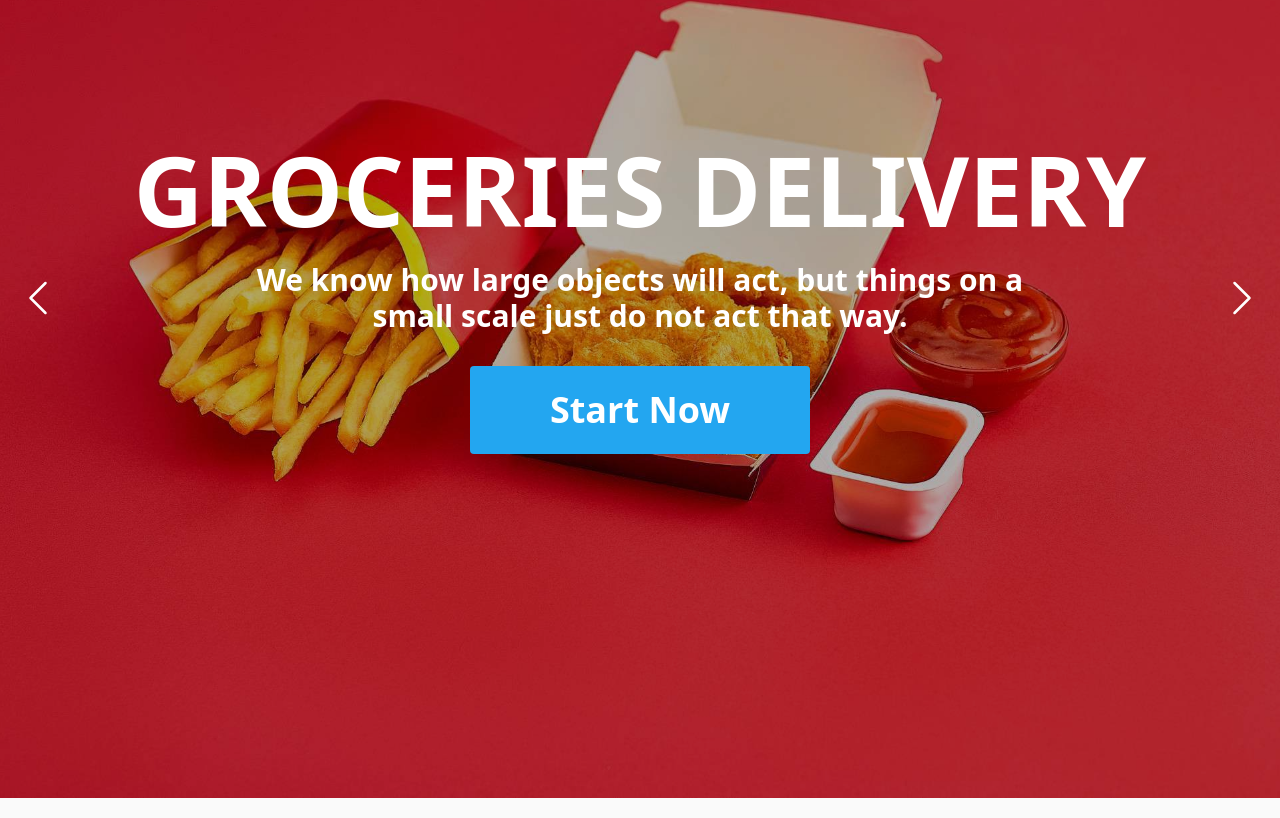
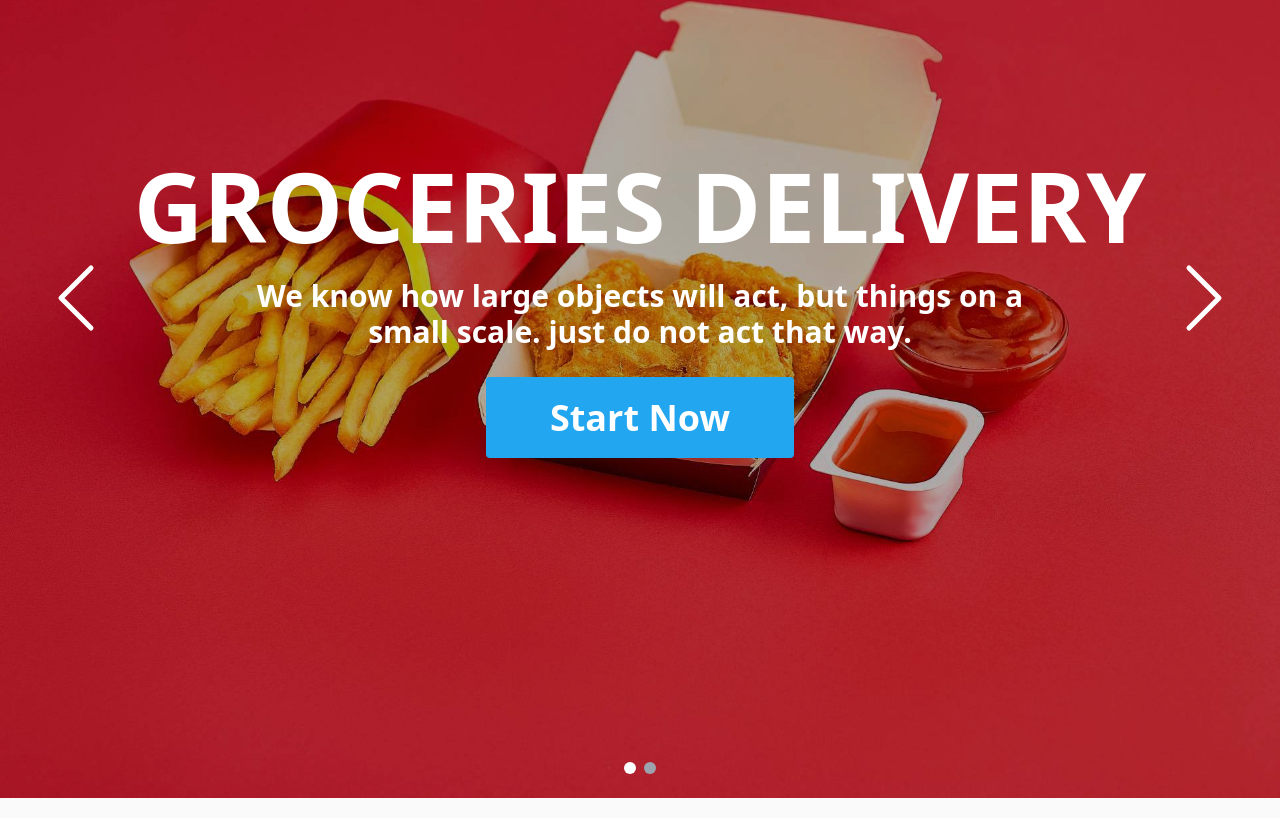
Before and after one commit to nilayotu/ecommerce-project, a React (Vite) app: page / in a window 1280 px wide. Shown: the part 282-1100 px from the top of the page. Built offline with nearby package versions, Linux system fonts and the light colour scheme.

Commit message:
slider update

```diff
--- a/src/components/Slider.jsx
+++ b/src/components/Slider.jsx
@@ -1,10 +1,12 @@
 import React, { useState, useEffect } from "react";
 import { useSelector } from "react-redux";
 import { ChevronLeft, ChevronRight } from "lucide-react";
+import { Link } from "react-router-dom";
 
 export default function Slider() {
   const items = useSelector((state) => state.slider.items);
   const [isMobile, setIsMobile] = useState(false);
+  const [currentIndex, setCurrentIndex] = useState(0);
 
   useEffect(() => {
     const checkScreenSize = () => setIsMobile(window.innerWidth < 768);
@@ -13,38 +15,75 @@ export default function Slider() {
     return () => window.removeEventListener("resize", checkScreenSize);
   }, []);
 
+
+  const prevSlide = () => {
+    setCurrentIndex((prev) =>
+      prev === 0 ? items.length - 1 : prev - 1
+    );
+  };
+
+  const nextSlide = () => {
+    setCurrentIndex((prev) =>
+      prev === items.length - 1 ? 0 : prev + 1
+    );
+  };
+
   return (
     <div className="relative w-full h-[450px] sm:h-[500px] md:h-[600px] lg:h-[1000px] overflow-hidden">
-      {items.map((item) => (
+      {items.map((item, index) => (
         <div
           key={item.id}
-          className="relative w-full h-full bg-cover bg-center bg-no-repeat flex items-center justify-center"
+          className={`absolute inset-0 w-full h-full bg-cover bg-center bg-no-repeat flex items-center justify-center transition-opacity duration-700 ${
+            index === currentIndex ? "opacity-100 z-10" : "opacity-0 z-0"
+          }`}
           style={{ backgroundImage: `url(${item.img})` }}
         >
           <div className="absolute inset-0 bg-black bg-opacity-30"></div>
 
-          <div className="relative z-10 text-center text-white px-4">
+          {/* Slider İçerik */}
+          <div className="relative z-20 text-center text-white px-4">
             <h2 className="text-3xl sm:text-3xl md:text-8xl font-semibold md:font-bold mb-2 sm:mb-4">
               {item.title}
             </h2>
-            <p className="mb-6 sm:mb-8 mt-4 sm:mt-6 max-w-xl md:max-w-4xl mx-auto px-8 font-semibold text-md sm:text-base md:text-3xl">
-              {isMobile
-                ? "We know how large objects will act, but things on a small scale."
-                : "We know how large objects will act, but things on a small scale just do not act that way."}
+            <p className="md:mb-12 sm:mb-8 mt-4 sm:mt-6 max-w-xl md:max-w-4xl mx-auto px-8 font-semibold text-md sm:text-base md:text-3xl">
+              {isMobile ? item.desc : item.desc + " just do not act that way."}
             </p>
-            <button className="bg-[#23A6F0] text-white md:px-20 md:text-4xl md:py-6 px-10 py-3 sm:px-6 rounded font-bold text-md sm:text-base">
+            <Link
+              to="/shop"
+              className="bg-[#23A6F0] text-white md:px-16 md:text-4xl md:py-4 px-10 py-4 sm:px-6 rounded font-bold text-md sm:text-base"
+            >
               {item.btnText}
-            </button>
+            </Link>
           </div>
         </div>
       ))}
 
-      <button className="absolute left-2 sm:left-2 top-1/2 -translate-y-1/2 text-white z-20">
-        <ChevronLeft size={60} strokeWidth={1} />
+      {/* Slider Kontrolleri */}
+      <button
+        onClick={prevSlide}
+        className="absolute left-2 sm:left-4 top-1/2 -translate-y-1/2 text-white z-30"
+      >
+        <ChevronLeft size={120} strokeWidth={1} />
       </button>
-      <button className="absolute right-2 sm:right-2 top-1/2 -translate-y-1/2 text-white z-20">
-        <ChevronRight size={60} strokeWidth={1} />
+      <button
+        onClick={nextSlide}
+        className="absolute right-2 sm:right-4 top-1/2 -translate-y-1/2 text-white z-30"
+      >
+        <ChevronRight size={120} strokeWidth={1} />
       </button>
+
+      {/* Slider Dots */}
+      <div className="absolute bottom-6 left-1/2 transform -translate-x-1/2 flex gap-2 z-30">
+        {items.map((_, index) => (
+          <button
+            key={index}
+            onClick={() => setCurrentIndex(index)}
+            className={`w-3 h-3 rounded-full transition-all duration-300 ${
+              index === currentIndex ? "bg-white" : "bg-gray-400"
+            }`}
+          ></button>
+        ))}
+      </div>
     </div>
   );
 }
--- a/src/store/sliderSlice.js
+++ b/src/store/sliderReducer.js
@@ -7,7 +7,13 @@ const initialState = {
       img: "/assets/first-slider.jpg",
       btnText: "Start Now",
     },
-    // ileride buraya başka slider item'ları da eklenebilir
+    {
+      id: 2,
+      title: "GROCERIES DELIVERY",
+      desc: "We know how large objects will act, but things on a small scale.",
+      img: "/assets/first-slider.jpg", // aynı görsel olabilir
+      btnText: "Start Now",
+    },
   ],
 };
 
--- a/src/store/store.js
+++ b/src/store/store.js
@@ -1,7 +1,7 @@
 import { legacy_createStore as createStore, combineReducers, applyMiddleware } from "redux";
 import { thunk } from "redux-thunk";
-import sliderReducer from "./sliderSlice";
-import productReducer from "./productReducer"; // ✅ bizim reducer
+import sliderReducer from "./sliderReducer";
+import productReducer from "./productReducer";
 
 const rootReducer = combineReducers({
   slider: sliderReducer,
```
